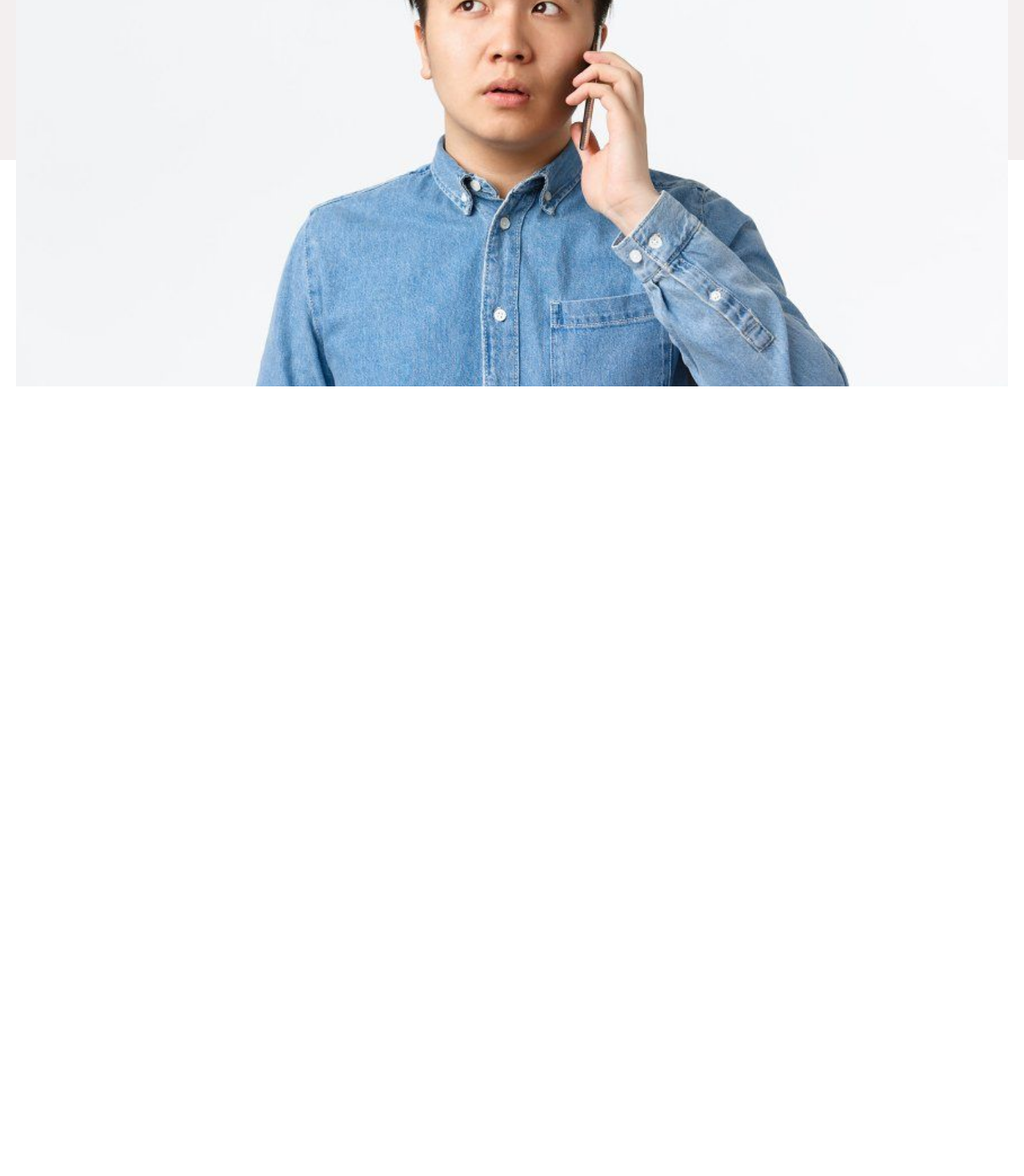
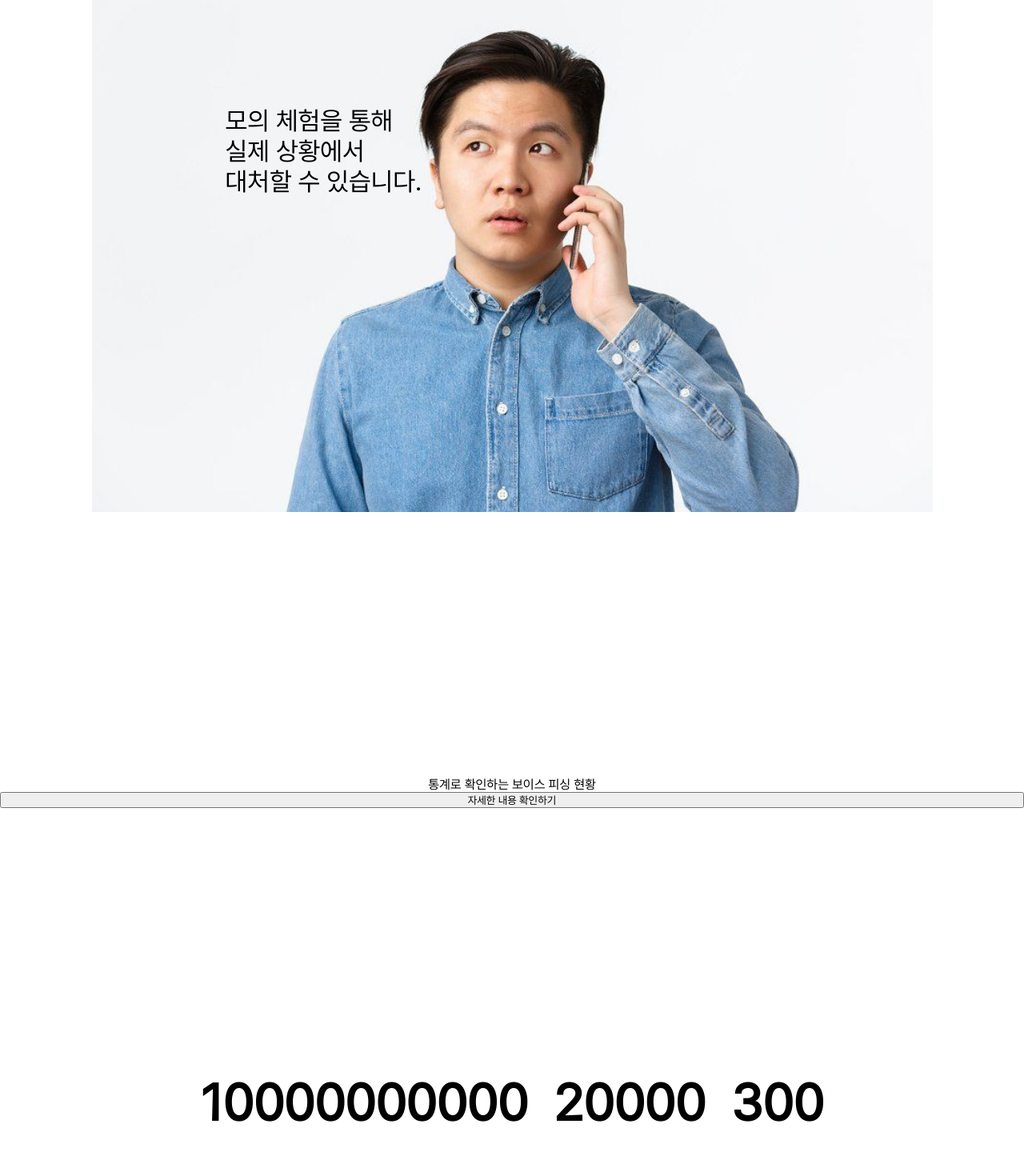
Before and after one commit to Gemong2/VoiceScout, a React (Create React App) app in the folder Frontend/voicescout/: page / in a window 1280 px wide. Shown: the part 900-2370 px from the top of the page at 80% size. Before the commit the page ends 1383 px from the top, so only its background shows below. Built offline with nearby package versions, Linux system fonts and the light colour scheme.

Commit message:
[FE] : [FIX] 메인 페이지 수정

```diff
--- a/Frontend/voicescout/src/App.tsx
+++ b/Frontend/voicescout/src/App.tsx
@@ -14,11 +14,11 @@ function App() {
     <>
       <Routes>
         <Route element={<HeaderFooterPage />}>
-          <Route path="/" element={<Main />} />
+          <Route path="/" element={<Main target1={10000000000} target2={20000} target3={300} duration={5000} />} />
           <Route path="/crime-type/*" element={<CrimeType />} />
         </Route>
         <Route element={<HeaderPage />}>
-          <Route path="/" element={<Main />} />
+          <Route path="/" element={<Main target1={10000000000} target2={20000} target3={300} duration={5000} />} />
           <Route path="/simulation-list/*" element={<SimulationList />} />
           <Route path="/quiz/*" element={<Quiz />} />
         </Route>
--- a/Frontend/voicescout/src/pages/Main.module.css
+++ b/Frontend/voicescout/src/pages/Main.module.css
@@ -44,21 +44,25 @@
   font-weight: 1000;
 }
 
+
+/* second */
+
+
 .main_second {
   display: flex;
   justify-content: space-evenly;
-  margin: 20px;
+  margin-top: 40px;
 }
 
 .guy_img {
   background-image: url(img/asian_guy.jpg);
-  background-size: cover;
+  /* object-fit: scale-down; */
+  background-size: contain;
   background-repeat: no-repeat;
-  background-position: right;
+  background-position: center;
   height: 700px;
   width: 100%;
   max-width: 1600px;
-  position: relative;
   margin-left: auto;
   margin-right: auto;
 }
@@ -67,3 +71,29 @@
   display: flex;
   flex-direction: column;
 }
+
+.guy_text {
+  font-size: 2em;
+  margin-left: 22%;
+  margin-top: 15%;
+}
+
+.third {
+  display: flex;
+  flex-direction: column;
+  justify-content: center;
+  width: 100%;
+  height: 700px;
+  text-align: center;
+}
+.number {
+  font-size: 4rem;
+  font-weight: bold;
+  margin: 0 1rem;
+  transition: all 0.2s ease-in-out;
+}
+
+.numbers {
+  display: flex;
+  justify-content: center;
+}
--- a/Frontend/voicescout/src/pages/Main.tsx
+++ b/Frontend/voicescout/src/pages/Main.tsx
@@ -1,9 +1,56 @@
-import React from "react";
+import React, { useState, useEffect, useRef } from "react";
 import style from "./Main.module.css";
 import Phone from "img/phone.png";
 import Logo from "img/logo.png";
+import { useNavigate } from "react-router-dom";
 
-export default function Main() {
+interface Props {
+  target1: number;
+  target2: number;
+  target3: number;
+  duration: number;
+}
+export default function Main({ target1, target2, target3, duration }: Props) {
+
+  const navigate = useNavigate();
+
+  const count1Ref = useRef(0);
+  const count2Ref = useRef(0);
+  const count3Ref = useRef(0);
+  const [count1Display, setCount1Display] = useState(0);
+  const [count2Display, setCount2Display] = useState(0);
+  const [count3Display, setCount3Display] = useState(0);
+
+  const startAnimation = () => {
+    let start = Date.now();
+    const intervalId = setInterval(() => {
+      const timePassed = Date.now() - start;
+      const progress = timePassed / duration;
+
+      if (progress >= 1) {
+        clearInterval(intervalId);
+        setCount1Display(target1);
+        setCount2Display(target2);
+        setCount3Display(target3);
+      } else {
+        count1Ref.current = Math.floor(target1 * progress);
+        count2Ref.current = Math.floor(target2 * progress);
+        count3Ref.current = Math.floor(target3 * progress);
+        setCount1Display(count1Ref.current);
+        setCount2Display(count2Ref.current);
+        setCount3Display(count3Ref.current);
+      }
+    }, 10);
+  };
+
+  useEffect(() => {
+    startAnimation();
+  }, []);
+
+  const getTransitionDelay = (count: number) => {
+    const delay = Math.floor((count / (target1 + target2 + target3)) * duration);
+    return `${delay}ms`;
+  }
   return (
     <div className={style.main_container}>
       <div className={style.main_theme}>
@@ -22,13 +69,32 @@ export default function Main() {
             </div>
           </div>
         </div>
-        <div className={style.main_second + " " + style.main_column}>
-          <div className={style.guy_img}>
+      </div>
+        <div className={style.guy_img}>
+          <div className={style.main_second + " " + style.main_column}>
             <div className={style.guy_text}>모의 체험을 통해<br />
-            실제 상황에서도<br />대처할 수 있습니다.</div>
+            실제 상황에서<br />대처할 수 있습니다.</div>
           </div>
         </div>
-      </div>
+        <div className={style.third}>
+          <div>
+            통계로 확인하는 보이스 피싱 현황
+          </div>
+          <button onClick={() => {
+                navigate(`/crime-type/*`);
+              }}>자세한 내용 확인하기</button>
+        </div>
+        <div className={style.numbers}>
+        <div className={style.number} style={{ transitionDelay: getTransitionDelay(count1Display) }}>
+          {count1Display}
+        </div>
+        <div className={style.number} style={{ transitionDelay: getTransitionDelay(count2Display) }}>
+          {count2Display}
+        </div>
+        <div className={style.number} style={{ transitionDelay: getTransitionDelay(count3Display) }}>
+          {count3Display}
+        </div>
+        </div>
     </div>
   );
 }
```
